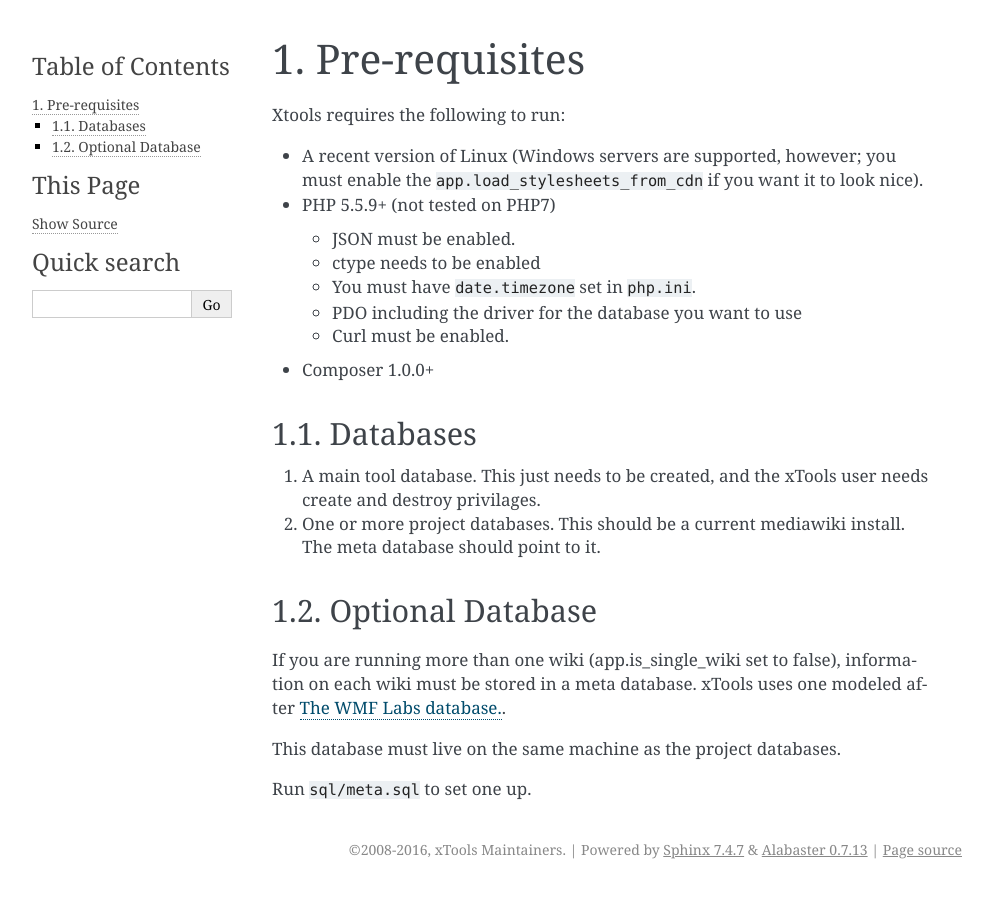
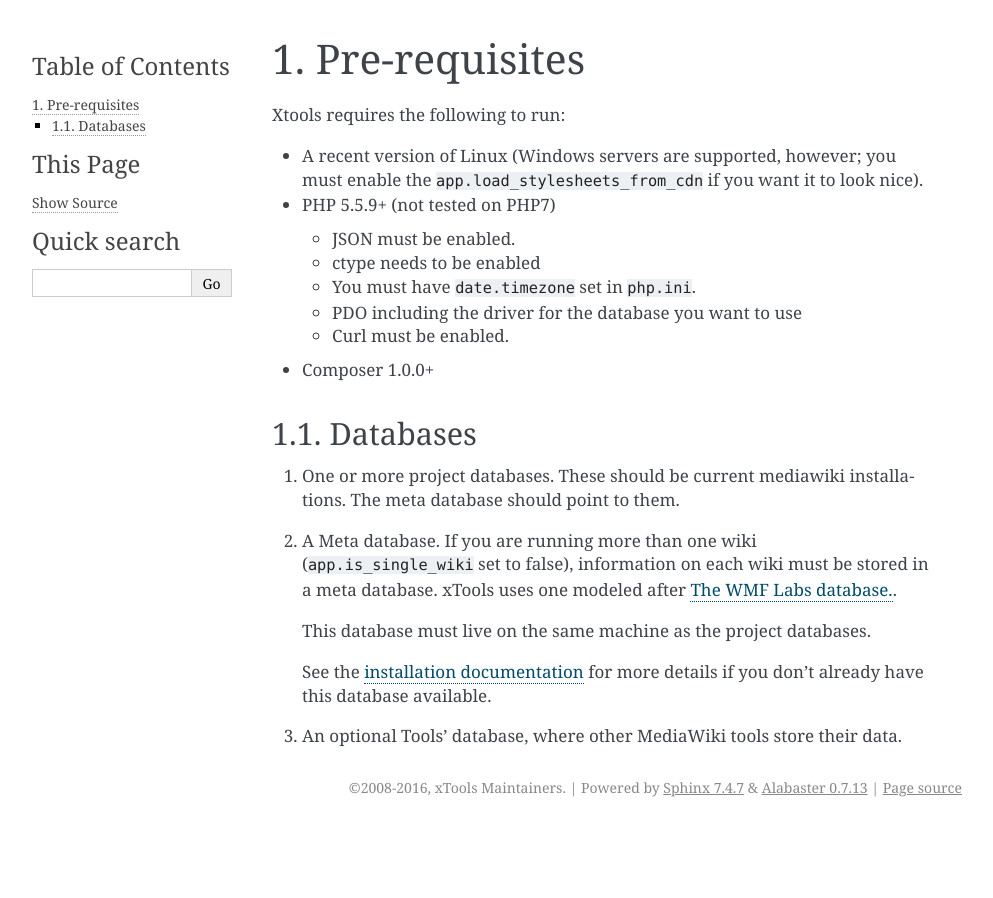
Before and after one commit to x-tools/xtools, a Sphinx documentation site: the page built from docs/pre-requisites.rst, in a window 1280 px wide. Shown: the whole page, without its empty margins (148-1141 px from the left). Built offline with Sphinx 7.4.7, drawn with Linux system fonts in a browser that asks for light colours.

Commit message:
Clarify database pre-requesites
Remove reference to sql/meta.sql as that's no longer present,
and instead link to installation instructions for that table.

Also mention Tools' DB.

Bug: https://phabricator.wikimedia.org/T164127

```diff
--- a/docs/installation.rst
+++ b/docs/installation.rst
@@ -19,6 +19,8 @@ To use xTools for a single wiki, set the following variables in ``parameters.yml
 * ``app.single_wiki`` to ``true``
 * ``wiki_url`` to the full URL of your wiki
 * ``api_path`` to the path to the root of your wiki's API
+
+.. _wiki-family-installation:
 
 Wiki family
 ===========
--- a/docs/pre-requisites.rst
+++ b/docs/pre-requisites.rst
@@ -17,13 +17,12 @@ Xtools requires the following to run:
 Databases
 ---------
 
-1. A main tool database.  This just needs to be created, and the xTools user needs create and destroy privilages.
-2. One or more project databases.  This should be a current mediawiki install.  The meta database should point to it.
+1. One or more project databases.  These should be current mediawiki installations.  The meta database should point to them.
+2. A Meta database.
+   If you are running more than one wiki (``app.is_single_wiki`` set to false), information on each wiki must be stored in a meta database.
+   xTools uses one modeled after `The WMF Labs database. <https://wikitech.wikimedia.org/wiki/Help:MySQL_queries#meta_p_database>`_.
 
-Optional Database
------------------
-If you are running more than one wiki (app.is_single_wiki set to false), information on each wiki must be stored in a meta database.  xTools uses one modeled after `The WMF Labs database. <https://wikitech.wikimedia.org/wiki/Help:MySQL_queries#meta_p_database>`_.
+   This database must live on the same machine as the project databases.
 
-This database must live on the same machine as the project databases.
-
-Run ``sql/meta.sql``  to set one up.
+   See the :ref:`installation documentation <wiki-family-installation>` for more details if you don't already have this database available.
+3. An optional Tools' database, where other MediaWiki tools store their data.
```
